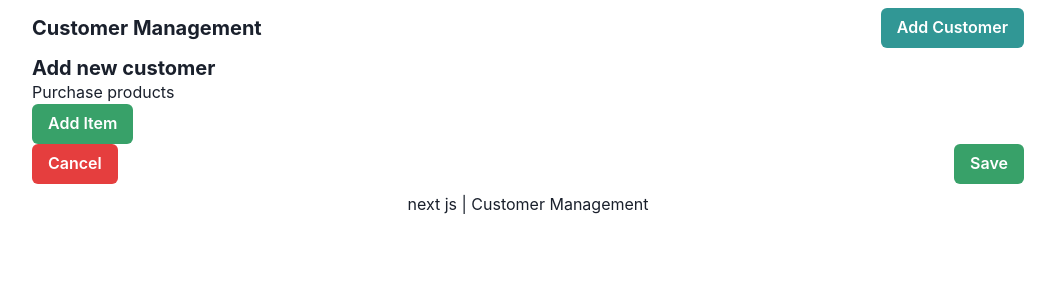
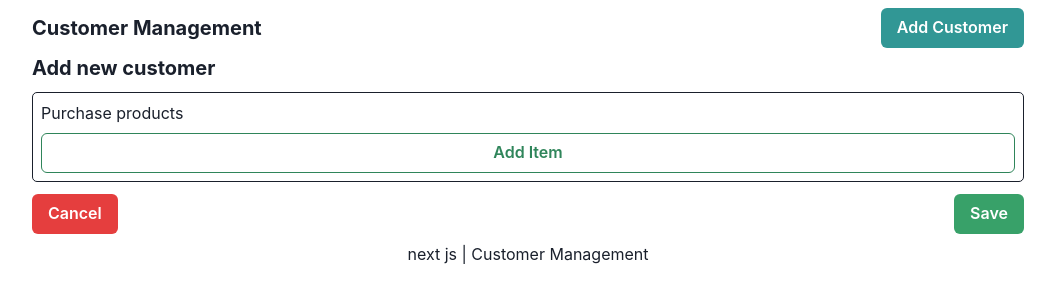
Before and after one commit to deaduchiha/customer-managment, a Next.js app: page /add-customer in a window 1280 px wide. Shown: the top 302 px of the page, without its empty margins (112-1167 px from the left). Built offline with nearby package versions, Linux system fonts and the light colour scheme.

Commit message:
change button style for adding products

```diff
--- a/components/modules/itemList.jsx
+++ b/components/modules/itemList.jsx
@@ -9,11 +9,17 @@ const ItemList = ({ form, setForm }) => {
       ...form,
       products: [...products, { name: "", price: "", qty: "" }],
     });
+    console.log(products);
   };
   return (
-    <Box>
-      <Text>Purchase products</Text>
-      <Button colorScheme="green" onClick={addHandler}>
+    <Box border="1px" borderRadius={5} my={3} p={2}>
+      <Text mb={2}>Purchase products</Text>
+      <Button
+        w="full"
+        colorScheme="green"
+        variant="outline"
+        onClick={addHandler}
+      >
         Add Item
       </Button>
     </Box>
```
